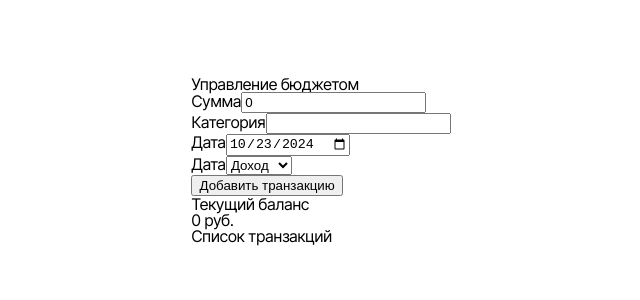
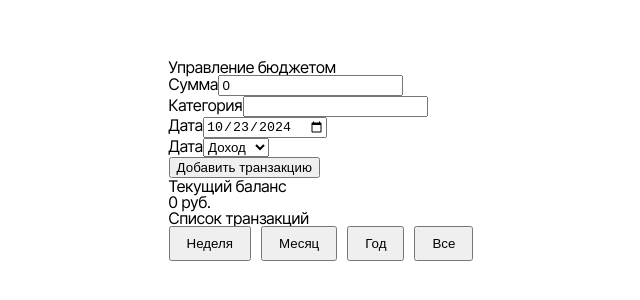
Before and after one commit to haaiger/react-beauty, a React (Vite) app: page / in a window 1280 px wide. Shown: the part 240-540 px from the top of the page, without its empty margins (319-959 px from the left). Built offline with nearby package versions, Linux system fonts and the light colour scheme.

Commit message:
Add tabs, date validation, types taken out.

```diff
--- a/src/app/App.tsx
+++ b/src/app/App.tsx
@@ -1,10 +1,12 @@
-import { Transaction } from "@entities/transaction/model";
+import { Period, Transaction } from "@entities/transaction/model";
 import { useState } from "react";
 import Balance from "@widgets/budgetOverview/ui/Balance";
 import EditTransactionModal from "@features/transaction/editTransaction/ui/EditTransactionModal";
 import TransactionForm from "@features/transaction/transactionForm/ui";
 import TransactionList from "@features/transaction/listTransactions/ui";
 import { useAlert } from "@shared/providers/alertProvider";
+import { Tabs } from "@shared/elements/ux";
+import { OPTIONS } from "@entities/transaction/utils/constants";
 
 const App = () => {
   /** Состояние для хранения списка транзакций. */
@@ -15,6 +17,8 @@ const App = () => {
   /** Состояние для выбранной транзакции. */
   const [currentTransaction, setCurrentTransaction] =
     useState<Nullable<Transaction>>(null);
+  /** Состояние для выбранного фильтра по периоду. */
+  const [filter, setFilter] = useState<Period>("all");
 
   const alert = useAlert();
 
@@ -100,6 +104,48 @@ const App = () => {
     });
   };
 
+  /**
+   * Функция для выбора фильтра по периоду.
+   *
+   * @param selectedFilter - выбранный фильтр.
+   */
+  const handleSelectFilter = (selectedFilter: Period) => {
+    setFilter(selectedFilter);
+  };
+
+  /** Фильтрация транзакций на основе выбранного периода. */
+  const filteredTransactions = transactions.filter((transaction) => {
+    const { date } = transaction;
+    const transactionDate = new Date(date);
+    const now = new Date();
+
+    switch (filter) {
+      case "week": {
+        const oneWeekAgo = new Date();
+
+        oneWeekAgo.setDate(now.getDate() - 7);
+
+        return transactionDate >= oneWeekAgo;
+      }
+      case "month": {
+        const oneMonthAgo = new Date();
+
+        oneMonthAgo.setMonth(now.getMonth() - 1);
+
+        return transactionDate >= oneMonthAgo;
+      }
+      case "year": {
+        const oneYearAgo = new Date();
+
+        oneYearAgo.setFullYear(now.getFullYear() - 1);
+
+        return transactionDate >= oneYearAgo;
+      }
+      default:
+        return true;
+    }
+  });
+
   return (
     <>
       <EditTransactionModal
@@ -119,8 +165,10 @@ const App = () => {
         <div role="region" aria-labelledby="transaction-list-heading">
           <h2 id="transaction-list-heading">Список транзакций</h2>
 
+          <Tabs<Period> options={OPTIONS} onSelectFilter={handleSelectFilter} />
+
           <TransactionList
-            transactions={transactions}
+            transactions={filteredTransactions}
             onOpenEditTransactionsModal={handleOpenEditTransactionsModal}
             onDeleteTransaction={handleDeleteTransaction}
           />
--- /dev/null
+++ b/src/entities/transaction/utils/constants.ts
@@ -0,0 +1,9 @@
+import { PeriodOption } from "../model";
+
+/** Опции для фильтрации транзакций по периоду. */
+export const OPTIONS: PeriodOption[] = [
+    { value: "week", label: "Неделя" },
+    { value: "month", label: "Месяц" },
+    { value: "year", label: "Год" },
+    { value: "all", label: "Все" },
+];
--- a/src/features/transaction/transactionForm/ui/index.tsx
+++ b/src/features/transaction/transactionForm/ui/index.tsx
@@ -35,7 +35,10 @@ const TransactionForm: FC<TransactionFormProps> = (props) => {
           name="amount"
           control={control}
           defaultValue={0}
-          rules={{ required: "Сумма обязательна", min: 0.01 }}
+          rules={{
+            required: "Сумма обязательна",
+            min: { value: 0.01, message: "Сумма не может быть отрицательной" },
+          }}
           render={({ field }) => (
             <input
               placeholder="0"
@@ -83,7 +86,26 @@ const TransactionForm: FC<TransactionFormProps> = (props) => {
           control={control}
           aria-label="Дата транзакции"
           defaultValue={new Date().toISOString().split("T")[0]}
-          rules={{ required: "Дата обязательна" }}
+          rules={{
+            required: "Дата обязательна",
+            validate: (value) => {
+              const selectedDate = new Date(value);
+              const today = new Date();
+              const minDate = new Date("1900-01-01");
+
+              today.setHours(0, 0, 0, 0);
+
+              if (selectedDate > today) {
+                return "Дата не может быть в будущем";
+              }
+
+              if (selectedDate < minDate) {
+                return "Дата не может быть меньше 1900 года";
+              }
+
+              return true;
+            },
+          }}
           render={({ field }) => (
             <input
               id="date"
--- a/src/shared/elements/ux/index.ts
+++ b/src/shared/elements/ux/index.ts
@@ -1,5 +1,7 @@
 export * from './alert'
 export * from './modal'
+export * from './tabs'
 
 export { Alert } from './alert'
 export { Modal } from './modal'
+export { Tabs } from './tabs'
--- /dev/null
+++ b/src/shared/elements/ux/tabs/index.tsx
@@ -0,0 +1,48 @@
+import "./styles.css";
+import React from "react";
+
+/** Интерфейс для одной опции таба с дженериком. */
+interface ITabOption<T> {
+  /** Значение, которое будет передано при выборе таба. */
+  value: T;
+  /** Текст, который будет отображаться на кнопке. */
+  label: string;
+}
+
+/** Интерфейс для пропсов компонента Tabs с дженериком. */
+interface ITabsProps<T> {
+  /** Массив опций для табов. */
+  options: ITabOption<T>[];
+  /** Функция изменения таба. */
+  onSelectFilter: (filter: T) => void;
+}
+
+/** Компонент Tabs предоставляет интерфейс для выбора фильтрации данных. */
+export const Tabs = <T,>(props: ITabsProps<T>) => {
+  const { options, onSelectFilter } = props;
+  const [selectedTab, setSelectedTab] = React.useState<T | null>(null);
+
+  return (
+    <div className="tabs" role="tablist">
+      {options.map((option) => {
+        const { value, label } = option;
+        const isSelected = value === selectedTab;
+
+        return (
+          <button
+            key={String(value)}
+            role="tab"
+            className={isSelected ? "selected" : ""}
+            aria-selected={isSelected}
+            onClick={() => {
+              setSelectedTab(value);
+              onSelectFilter(value);
+            }}
+          >
+            {label}
+          </button>
+        );
+      })}
+    </div>
+  );
+};
--- /dev/null
+++ b/src/shared/elements/ux/tabs/styles.css
@@ -0,0 +1,14 @@
+.tabs {
+  display: flex;
+  gap: 10px;
+}
+
+.tabs button {
+  padding: 8px 16px;
+  cursor: pointer;
+}
+
+.tabs button.selected {
+  background-color: #add8e6;
+  color: white;
+}
--- a/src/shared/providers/alertProvider/ui/index.tsx
+++ b/src/shared/providers/alertProvider/ui/index.tsx
@@ -61,12 +61,20 @@ export const AlertProvider: FC<IAlertPropviderProps> = (props) => {
   return (
     <AlertContext.Provider value={value}>
       {createPortal(
-        <div className="alert-container" id="alerts">
+        <div
+          className="alert-container"
+          id="alerts"
+          role="alert"
+          aria-live="assertive"
+          aria-atomic="true"
+        >
           <AnimatePresence mode="popLayout">
             {alerts.map((alert) => {
               const { id } = alert;
 
-              return <Alert key={id} {...alert} data-testid="alert" />;
+              return (
+                <Alert key={id} {...alert} data-testid="alert" role="alert" />
+              );
             })}
           </AnimatePresence>
         </div>,
```
Also changed, not shown: src/entities/transaction/model.ts (+13 -0 lines).
